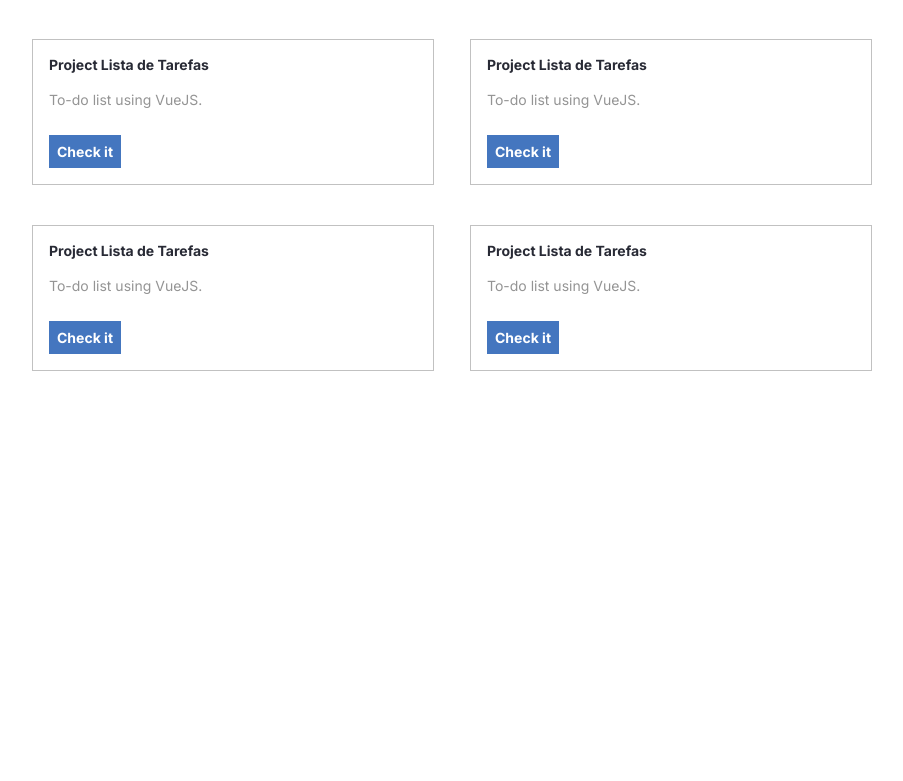
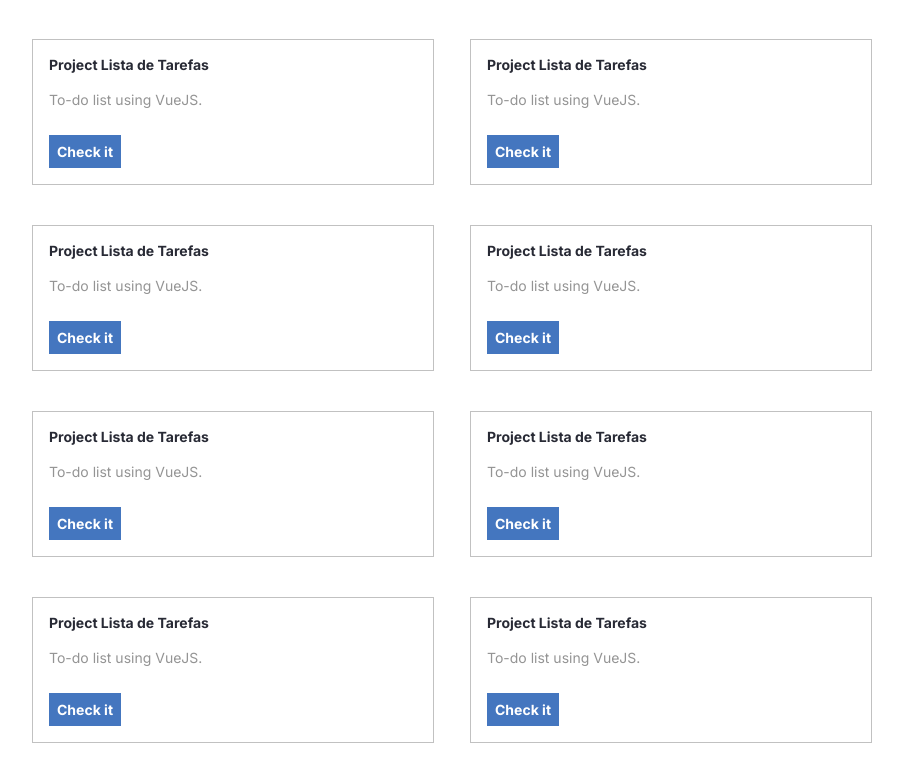
Before and after one commit to GeovaneKlinsman/portifolio, a React (Create React App) app: page / in a window 1280 px wide. Shown: the part 808-1589 px from the top of the page, without its empty margins (280-1183 px from the left). Before the commit the page ends 1259 px from the top, so only its background shows below. Built offline with nearby package versions, Linux system fonts and the light colour scheme.

Commit message:
alteracoes diversas

```diff
--- a/src/containers/Projects/index.tsx
+++ b/src/containers/Projects/index.tsx
@@ -30,6 +30,18 @@
       <li>
         <Project />
       </li>
+      <li>
+        <Project />
+      </li>
+      <li>
+        <Project />
+      </li>
+      <li>
+        <Project />
+      </li>
+      <li>
+        <Project />
+      </li>
     </List>
   </section>
 )
```
